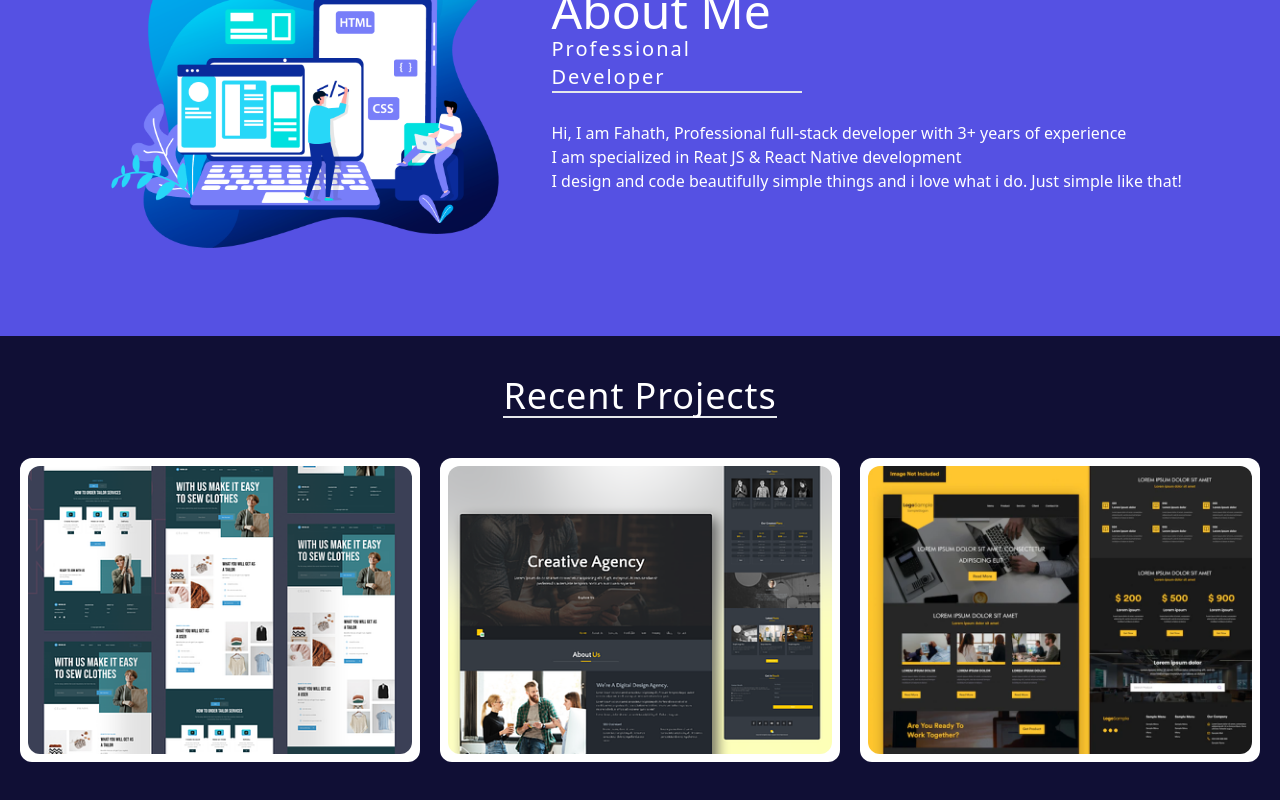
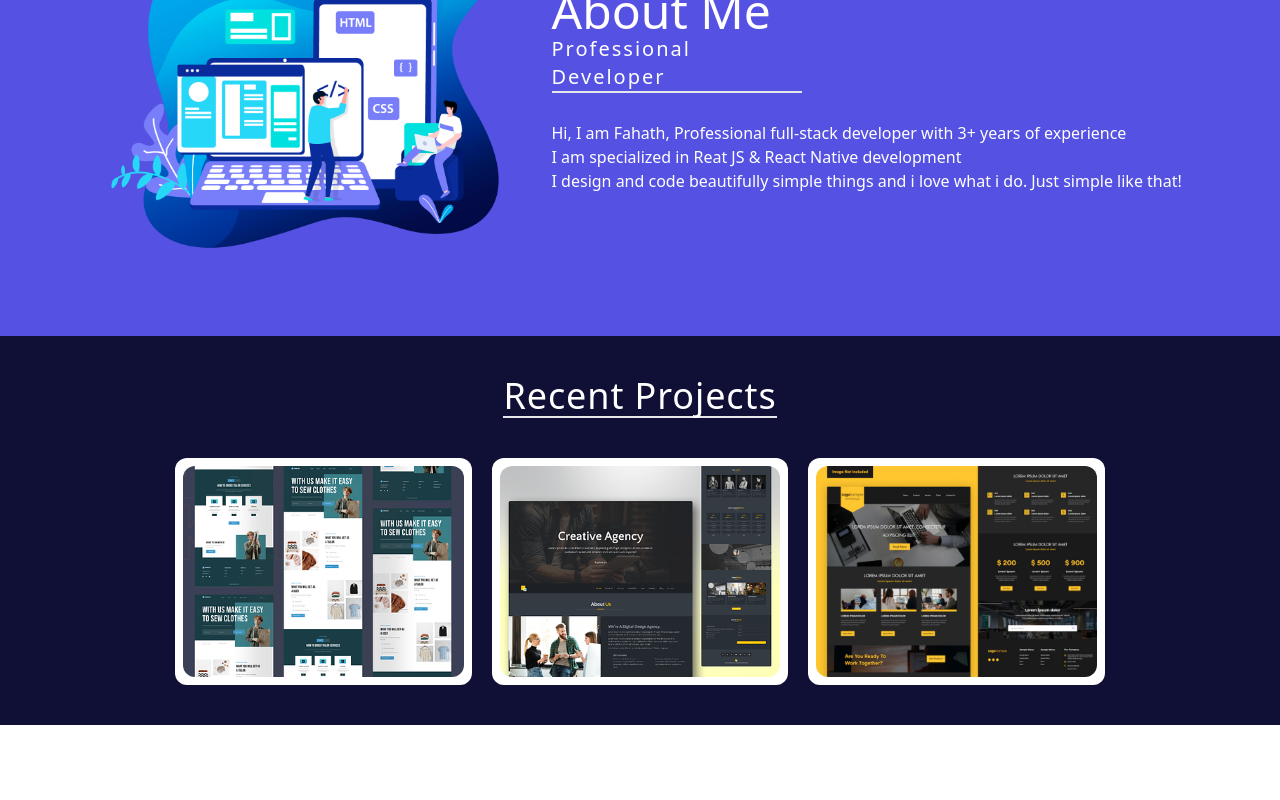
Before and after one commit to fmfahath/reactjs-portfolio-1, a React (Create React App) app: page / in a window 1280 px wide. Shown: the part 1017-1817 px from the top of the page. After the commit the page ends 1742 px from the top, so only its background shows below. Built offline with nearby package versions, Linux system fonts and the light colour scheme.

Commit message:
projects section : project card hover layer / effect added

```diff
--- a/src/App.css
+++ b/src/App.css
@@ -21,3 +21,15 @@ header ul li {
 .mobile-nav li {
     @apply w-full h-full border-b-2 text-center;
 }
+
+.project-card {
+    @apply p-2 bg-white rounded-xl flex-1 relative
+}
+
+.project-card-layer {
+    @apply flex flex-col justify-center items-center text-white absolute top-0 left-0 bottom-0 bg-primary rounded-xl text-center opacity-0 duration-500
+}
+
+.project-view-btn {
+    @apply w-[100px] bg-white text-blue-950 font-bold rounded-full mt-5
+}
--- a/src/commponents/Projects.js
+++ b/src/commponents/Projects.js
@@ -4,19 +4,33 @@ import projectImg3 from '../assets/proj-3.png';
 
 export default function Projects() {
     return (
-        <section className='px-5 py-10 bg-secondary'>
+        <section className='flex flex-col justify-center items-center px-5 py-10 bg-secondary'>
             <div className='flex justify-center mb-10'>
                 <h1 className='text-white text-4xl font border-b-[2px] tracking-wide'> Recent Projects </h1>
             </div>
-            <div className='flex flex-row justify-center gap-5'>
-                <div className='p-2 bg-white rounded-xl'>
+            <div className='flex flex-row justify-center gap-5 w-3/4 '>
+                <div className='project-card'>
                     <img src={projectImg1} className='rounded-xl'></img>
+                    <div className='project-card-layer hover:opacity-100'>
+                        <p>E-Commerce - Online Shopping Site with Admin Dash Board</p>
+                        <button className='project-view-btn'>View</button>
+                    </div>
                 </div>
-                <div className='p-2 bg-white rounded-xl'>
+                <div className='project-card'>
                     <img src={projectImg2} className='rounded-xl'></img>
+                    <div className='project-card-layer hover:opacity-100'>
+                        <p>Creative Agency - Digital Designing Website using React JS Technology</p>
+                        <button className='project-view-btn'>View</button>
+                    </div>
                 </div>
-                <div className='p-2 bg-white rounded-xl'>
+                <div className='project-card'>
                     <img src={projectImg3} className='rounded-xl'></img>
+                    <div className='project-card-layer hover:opacity-100' >
+                        <p>Web Development Site Portfolio with Responsive Design . Build
+                            Basic on Bootstrap Web Template
+                        </p>
+                        <button className='project-view-btn'>View</button>
+                    </div>
                 </div>
             </div>
         </section>
```
